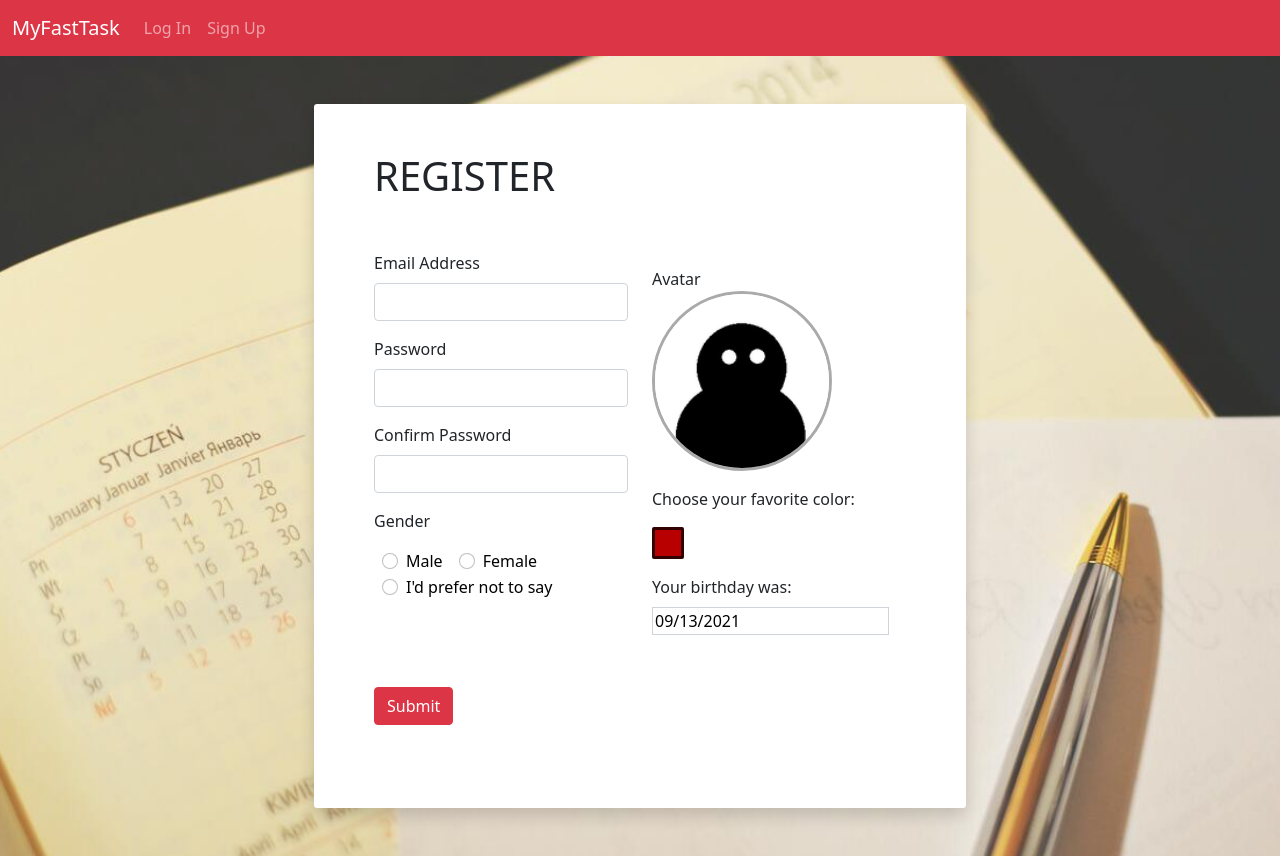
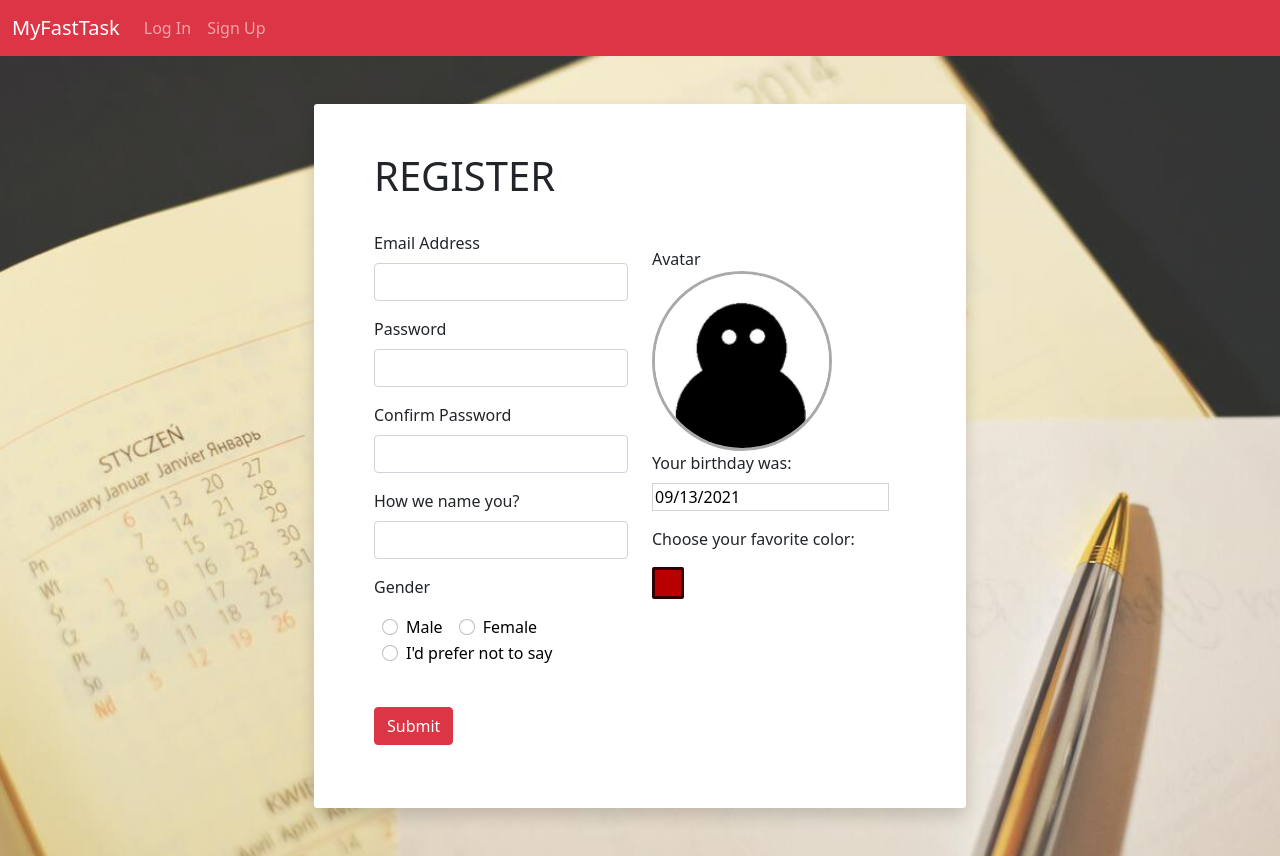
Before and after one commit to SGS-J/MyFastTask-Frontend, a React (Create React App) app: page /register in a window 1280 px wide. Built offline with nearby package versions, Linux system fonts and the light colour scheme.

Commit message:
Add username form input

```diff
--- a/src/App.js
+++ b/src/App.js
@@ -20,7 +20,7 @@ function App() {
           <Route exact path="/login">
             <LoginPage />
           </Route>
-          <Route path="/:user">
+          <Route path="user/:user">
             <UserPageRouter />
           </Route>
         </Switch>
--- a/src/layout/form/AppForm.js
+++ b/src/layout/form/AppForm.js
@@ -1,3 +1,4 @@
+import UserNameInput from "./components/UserNameInput";
 import EmailInput from "./components/EmailInput";
 import PasswordInput from "./components/PasswordInput";
 import GenderInput from "./components/GenderInput";
@@ -35,6 +36,7 @@ const AppForm = {
     );
   },
   SignUpForm: function ({
+    username,
     email,
     password,
     confPassword,
@@ -46,6 +48,7 @@ const AppForm = {
   }) {
     return (
       <SignUpForm
+        username={username}
         email={email}
         password={password}
         confPassword={confPassword}
@@ -54,6 +57,15 @@ const AppForm = {
         color={color}
         avatar={avatar}
         handleChange={handleChange}
+      />
+    );
+  },
+  UserNameInput: function ({ inputValue, handleChange, title }) {
+    return (
+      <UserNameInput
+        inputValue={inputValue}
+        handleChange={handleChange}
+        title={title}
       />
     );
   },
--- a/src/layout/form/components/SignUpForm.js
+++ b/src/layout/form/components/SignUpForm.js
@@ -1,7 +1,8 @@
-import React, { useEffect } from "react";
+import { useEffect } from "react";
 import AppForm from "../AppForm";
 
 export default function SignUpForm({
+  username,
   email,
   password,
   confPassword,
@@ -39,6 +40,11 @@ export default function SignUpForm({
           type="confirm"
           title="Confirm Password"
         />
+        <AppForm.UserNameInput
+          inputValue={username}
+          handleChange={handleChange}
+          title="How we name you?"
+        />
         <AppForm.GenderInput
           inputValue={gender}
           handleChange={handleChange}
@@ -51,15 +57,15 @@ export default function SignUpForm({
           handleChange={handleChange}
           title="Avatar"
         />
+        <AppForm.BirthdayInput
+          inputValue={birthday}
+          handleChange={handleChange}
+          title="Your birthday was:"
+        />
         <AppForm.ColorInput
           inputValue={color}
           handleChange={handleChange}
           title="Choose your favorite color:"
-        />
-        <AppForm.BirthdayInput
-          inputValue={birthday}
-          handleChange={handleChange}
-          title="Your birthday was:"
         />
       </div>
 
--- /dev/null
+++ b/src/layout/form/components/UserNameInput.js
@@ -0,0 +1,20 @@
+import React from "react";
+
+export default function UserNameInput({ inputValue, handleChange, title }) {
+  return (
+    <div className="mb-3 position-relative">
+      <label className="form-label">{title}</label>
+      <input
+        name="username"
+        type="text"
+        className="form-control"
+        value={inputValue}
+        onChange={(e) => handleChange(e.target.name, e.target.value)}
+        required
+      />
+      <div className="invalid-tooltip">
+        Username must have at least 3 characters
+      </div>
+    </div>
+  );
+}
--- a/src/pages/Register/register.js
+++ b/src/pages/Register/register.js
@@ -3,6 +3,7 @@ import AppForm from "./../../layout/form/AppForm";
 import DefaultAvatar from "./../../assets/default.png";
 
 const initialState = {
+  username: "",
   email: "",
   password: "",
   confPassword: "",
@@ -14,6 +15,8 @@ const initialState = {
 
 const reducer = (state, action) => {
   switch (action.type) {
+    case "username":
+      return { ...state, email: action.value };
     case "email":
       return { ...state, email: action.value };
     case "password":
@@ -50,6 +53,7 @@ export default function RegisterPage() {
   return (
     <main className="row justify-content-center form-page-main">
       <AppForm.SignUpForm
+        username={state.username}
         email={state.email}
         password={state.password}
         confPassword={state.confPassword}
--- a/src/pages/UserPage/Config/components/EditUser.js
+++ b/src/pages/UserPage/Config/components/EditUser.js
@@ -2,6 +2,7 @@ import AppForm from "../../../../layout/form/AppForm";
 import React, { useReducer } from "react";
 
 const initialState = {
+  username: "",
   gender: "",
   birthday: "",
   color: "",
@@ -10,6 +11,8 @@ const initialState = {
 
 const reducer = (state, action) => {
   switch (action.type) {
+    case "username":
+      return { ...state, username: action.value };
     case "gender":
       return { ...state, gender: action.value };
     case "birthday":
@@ -33,6 +36,11 @@ export default function EditUser() {
     <form className="row container col-11 col-lg-6 my-5 p-5" noValidate>
       <h3>Edit your user:</h3>
       <div className="col-6">
+        <AppForm.UserNameInput
+          inputValue={state.username}
+          handleChange={handleChange}
+          title="Username"
+        />
         <AppForm.GenderInput
           inputValue={state.gender}
           handleChange={handleChange}
```
Also changed, not shown: 1 other file (tests, documents, lock files or other folders).
